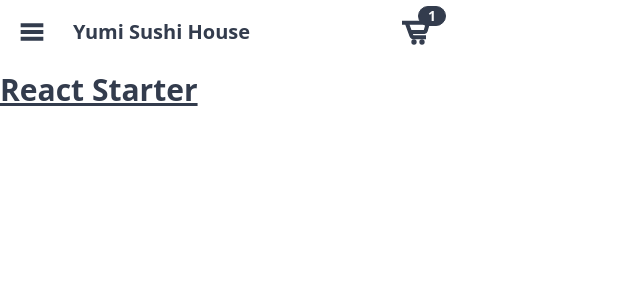
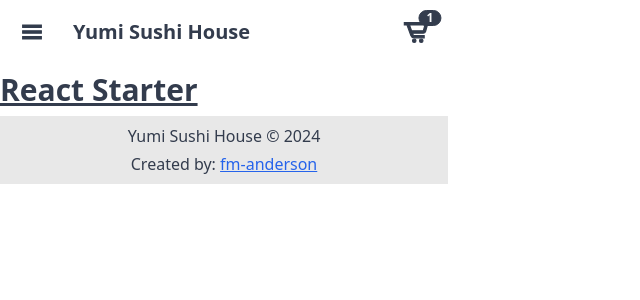
Before and after one commit to fm-anderson/japan-sushi-roll, a React (Vite) app: page / in a window 1280 px wide. Shown: the top 300 px of the page, without its empty margins (0-640 px from the left). Built offline with nearby package versions, Linux system fonts and the light colour scheme.

Commit message:
feature: footer component

```diff
--- /dev/null
+++ b/src/components/Footer.jsx
@@ -0,0 +1,28 @@
+function Footer() {
+  return (
+    <footer className="max-w-md bg-base-200">
+      <div className="mx-auto max-w-7xl px-6">
+        <div className="flex flex-col items-center gap-1 py-2">
+          <div className="flex gap-6">
+            <h1>Yumi Sushi House © {new Date().getFullYear()}</h1>
+          </div>
+
+          <div>
+            <p>
+              Created by:{" "}
+              <a
+                className="text-blue-600 underline visited:text-purple-600 hover:text-blue-800"
+                href="https://github.com/fm-anderson"
+                target="_blank"
+              >
+                fm-anderson
+              </a>
+            </p>
+          </div>
+        </div>
+      </div>
+    </footer>
+  );
+}
+
+export default Footer;
--- a/src/components/Navbar.jsx
+++ b/src/components/Navbar.jsx
@@ -7,7 +7,7 @@ function Navbar() {
             xmlns="http://www.w3.org/2000/svg"
             fill="none"
             viewBox="0 0 24 24"
-            className="inline-block w-8 h-8 stroke-current fill-current"
+            className="inline-block w-7 h-7 stroke-current fill-current"
           >
             <path d="M4 6h16v2H4zm0 5h16v2H4zm0 5h16v2H4z"></path>
           </svg>
@@ -18,15 +18,15 @@ function Navbar() {
       </div>
       <div className="flex-none">
         <button className="btn btn-square btn-ghost">
-          <div class="indicator">
-            <span class="badge indicator-item badge-neutral font-semibold">
+          <div className="indicator">
+            <span className="badge badge-sm text-xs indicator-item badge-neutral font-semibold">
               1
             </span>
             <svg
               xmlns="http://www.w3.org/2000/svg"
               fill="none"
               viewBox="0 0 24 24"
-              className="inline-block w-8 h-8 stroke-current fill-current"
+              className="inline-block w-7 h-7 stroke-current fill-current"
             >
               <path d="M21 4H2v2h2.3l3.28 9a3 3 0 0 0 2.82 2H19v-2h-8.6a1 1 0 0 1-.94-.66L9 13h9.28a2 2 0 0 0 1.92-1.45L22 5.27A1 1 0 0 0 21.27 4 .84.84 0 0 0 21 4zm-2.75 7h-10L6.43 6h13.24z"></path>
               <circle cx="10.5" cy="19.5" r="1.5"></circle>
--- a/src/routes/Home.jsx
+++ b/src/routes/Home.jsx
@@ -1,5 +1,5 @@
 import Navbar from "../components/Navbar";
-// import Footer from "../components/Footer";
+import Footer from "../components/Footer";
 
 export async function homeLoader() {
   // this async function will run before the route loads.
@@ -14,14 +14,14 @@ export async function homeLoader() {
 
 function Home() {
   return (
-    <div class="flex h-full max-w-md flex-col gap-2">
+    <div className="flex h-full max-w-md flex-col gap-2">
       <Navbar />
 
       <main>
         <h1 className="text-3xl font-bold underline">React Starter</h1>
       </main>
 
-      {/* <Footer /> */}
+      <Footer />
     </div>
   );
 }
```
